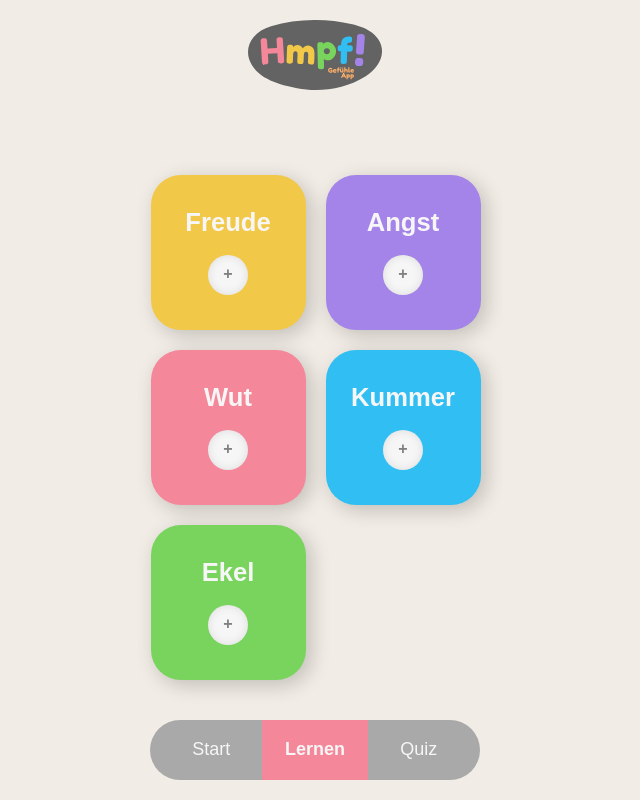
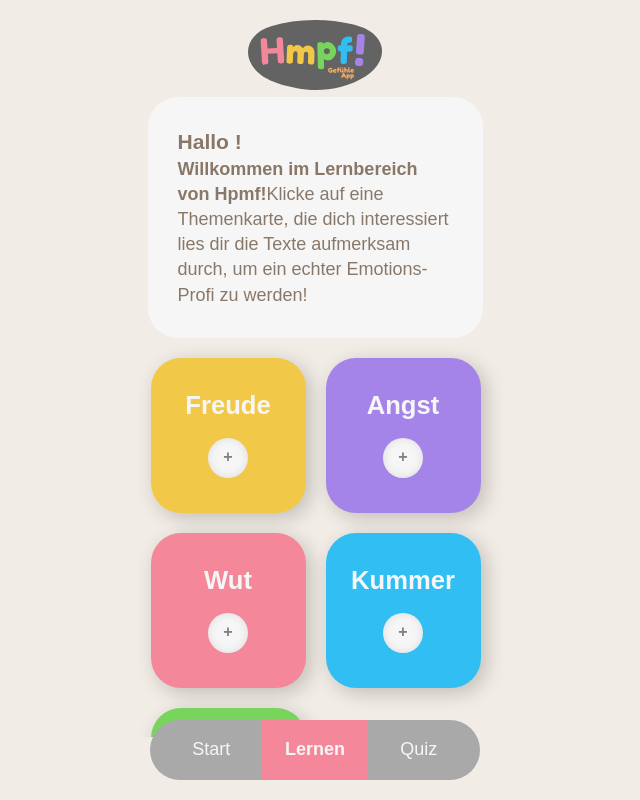
Before and after one commit to czintel/capstone-project, a React (Create React App) app: page /lernen in a window 1280 px wide. Shown: the whole page, without its empty margins (325-965 px from the left). Built offline with nearby package versions, Linux system fonts and the light colour scheme.

Commit message:
added Welcome section to learning page

```diff
--- a/src/pages/LearningPage.js
+++ b/src/pages/LearningPage.js
@@ -9,11 +9,22 @@ LearningCardList.propTypes = {
   color: PropTypes.string,
   key: PropTypes.number,
   description: PropTypes.string,
+  nameOfUser: PropTypes.string,
 }
 
-export default function LearningCardList() {
+export default function LearningCardList(userName) {
+  const nameOfUser = localStorage.getItem(userName)
+
   return (
     <PageWrapper>
+      <Welcome>
+        <h3>Hallo {nameOfUser}!</h3>
+        <p>
+          <strong> Willkommen im Lernbereich von Hpmf!</strong>
+          Klicke auf eine Themenkarte, die dich interessiert lies dir die Texte
+          aufmerksam durch, um ein echter Emotions-Profi zu werden!
+        </p>
+      </Welcome>
       <CardWrapper>
         {data.emotions.map(({ name, description, tags, color, emId }) => (
           <LearningCard
@@ -43,3 +54,10 @@ const CardWrapper = styled.section`
   justify-content: left;
   gap: 20px;
 `
+
+const Welcome = styled.section`
+  background: #f6f6f6;
+  color: #897869;
+  padding: 30px;
+  border-radius: 30px;
+`
```
